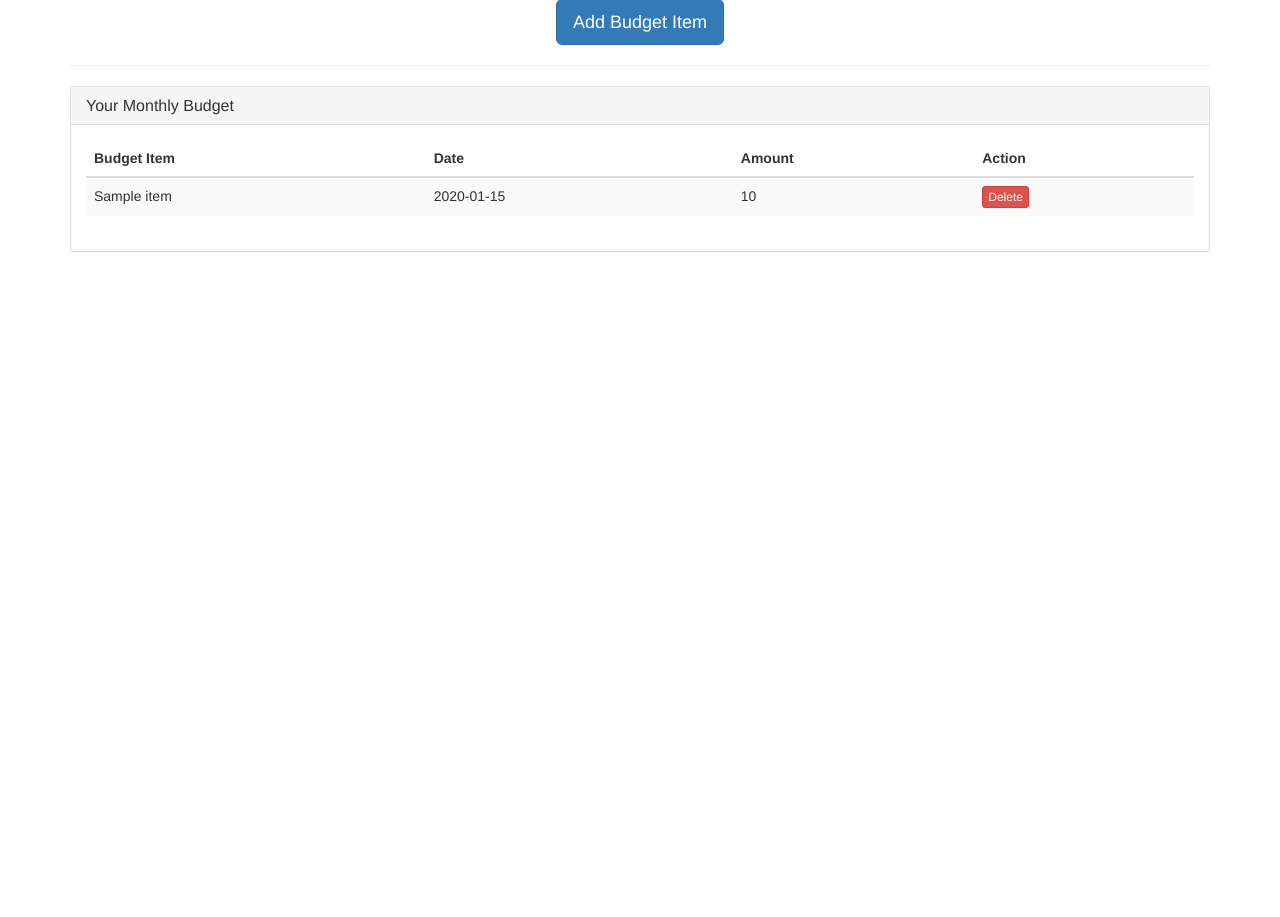
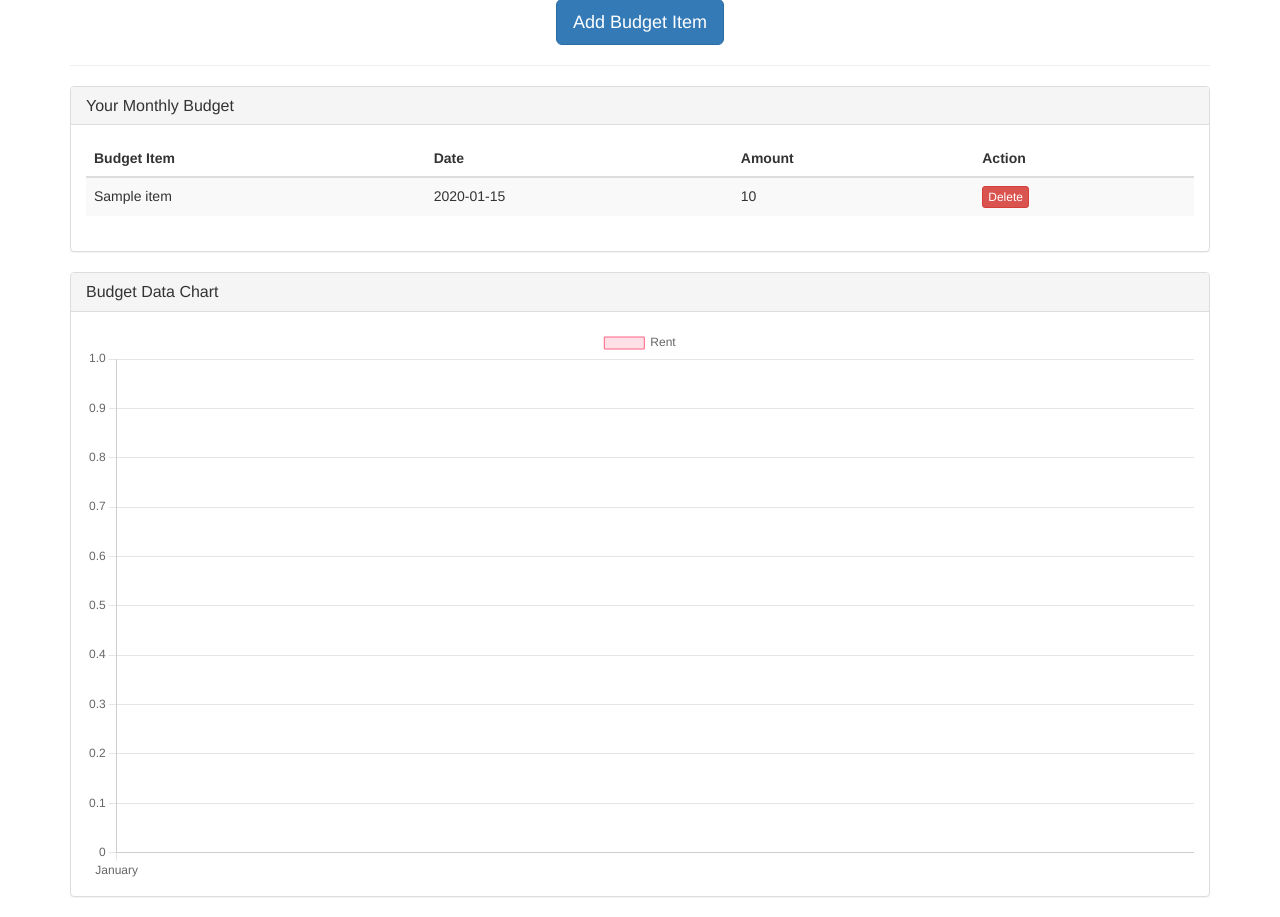
Before and after one commit to GitauHarrison/mbeca-ciaku, a Flask app: a page that uses app/templates/base.html in a window 1280 px wide. Shown: the part 225-1142 px from the top of the page. Before the commit the page ends 477 px from the top, so only its background shows below. Run offline with Flask 2, Linux system fonts and the light colour scheme; a user stored in the database is signed in; tables that the repository leaves empty hold one stand-in row (values such as "Sample post"); some libraries are stand-ins or nearby versions.

Commit message:
Feat: Display budget results in a chart

```diff
--- a/app/routes.py
+++ b/app/routes.py
@@ -16,6 +16,51 @@
 def is_submitted(self):
     return self.form.is_submitted()
 
+
+def budget_data():
+    user = User.query.filter_by(username=current_user.username).first()
+    budget = user.budget_items.all()
+
+    # Get individual items from the budget
+    budget_item = [item.name for item in budget]
+    amount = [item.amount for item in budget]
+    budget_date = [item.date for item in budget]
+
+    # Get months from the budget dates
+    date = [budget_date.date.split('-') for budget_date in budget]
+
+    # Get month number from date
+    month = [int(date[i][1]) for i in range(len(date))]
+    # Replace month numbers with names
+    month_names = ['January', 'February', 'March', 'April', 'May', 'June',
+                     'July', 'August', 'September', 'October', 'November', 'December']
+    month_names_in_budget = [month_names[int(month[i]) - 1] for i in range(len(month))]
+
+    # Create lists needed by ChartJS:
+    # month_names: month in list should not be repeated
+    # budget_item: list of budget items in database
+    # budget_amount: list of amounts for each budget item
+
+    new_month = [] # number of month in list, not repeated
+    new_month_name = [] # month name in list, not repeated
+    budget_amount = [] # amount of each budget item
+
+    for i in range(len(month)):
+        # find if month in list
+        if month[i] in new_month:
+            # if month in list, find index of month
+            index = new_month.index(month[i])
+            # add amount to index
+            budget_amount[index] += amount[i]
+        else:
+            # if month not in list, add month to list
+            new_month.append(month[i])
+            # add amount to list
+            budget_amount.append(amount[i])
+            # find month name
+            new_month_name.append(month_names[month[i] - 1])
+
+    return new_month_name, budget_item, budget_amount
 
 @app.route('/')
 @app.route('/index')
@@ -85,6 +130,15 @@
         return redirect(url_for('update', anchor='budget'))
     budget_items = user.budget_items.all()
 
+    # Get current user's budget
+    months = budget_data()[0]
+    all_budget_items = budget_data()[1]
+    budget_amount = budget_data()[2]
+
+    # Get item number
+    item_number = [i for i in range(len(all_budget_items))]
+    print(item_number)
+
     # Get all asset items for current user
     asset_form = AssetForm()
     if asset_form.validate_on_submit() and asset_form.asset.data:
@@ -129,7 +183,7 @@
         return redirect(url_for('update', anchor='income-sources'))
     actual_incomes = user.actual_incomes.all()
     date = [actual_income.date.split('-') for actual_income in actual_incomes]
-    print(date)
+    #print(date)
     year = [int(date[i][0]) for i in range(len(date))]
     month = [int(date[i][1]) for i in range(len(date))]
     day = [int(date[i][2]) for i in range(len(date))]
@@ -163,7 +217,13 @@
             liability_form=liability_form,
             liabilities=liabilities,
             actual_income_form=actual_income_form,
-            actual_incomes=actual_incomes,)
+            actual_incomes=actual_incomes,
+
+            # Budget data
+            months=months,
+            all_budget_items=all_budget_items,
+            budget_amount=budget_amount,
+            )
 
 
 @app.route('/delete/budget-item-<int:id>')
--- a/app/templates/base.html
+++ b/app/templates/base.html
@@ -66,5 +66,7 @@
 {% block scripts %}
     {{  super() }}
     {{ moment.include_moment() }}
+    <script src="https://cdn.jsdelivr.net/npm/chart.js"></script>
+    {% block app_scripts %}{% endblock %}
 
 {% endblock %}
--- a/app/templates/update.html
+++ b/app/templates/update.html
@@ -78,6 +78,21 @@
                         </div>
                     </div>
                 </div>
+                <!-- Budget data chart -->
+                <div class="row">
+                    <div class="col-sm-12">
+                        <div class="panel panel-default">
+                            <div class="panel-heading">
+                                <h3 class="panel-title">Budget Data Chart</h3>
+                            </div>
+                            <div class="panel-body">
+                                <div id="budget-chart">
+                                    <canvas id="budget-chart-canvas" width="400" height="200"></canvas>
+                                </div>
+                            </div>
+                        </div>
+                    </div>
+                </div>
             </div>
             <!-- END OF BUDGET AND EXPENSES TAB -->
 
@@ -137,6 +152,21 @@
                                     <div class="modal-footer">
                                         <button type="button" class="btn btn-default" data-dismiss="modal">Close</button>
                                     </div>
+                                </div>
+                            </div>
+                        </div>
+                    </div>
+                </div>
+                <!-- Income data chart -->
+                <div class="row">
+                    <div class="col-sm-12">
+                        <div class="panel panel-default">
+                            <div class="panel-heading">
+                                <h3 class="panel-title">Budget Data Chart</h3>
+                            </div>
+                            <div class="panel-body">
+                                <div id="budget-chart">
+                                    <canvas id="income-chart-canvas" width="400" height="200"></canvas>
                                 </div>
                             </div>
                         </div>
@@ -336,3 +366,45 @@
     </div>
 </div>
 {% endblock %}
+
+{% block app_scripts %}
+<script>
+    $(document).ready(function() {
+        $('#tabs').tab();
+    });
+    var ctx = document.getElementById("budget-chart-canvas").getContext("2d");
+    var myChart = new Chart(ctx, {
+        type: 'line',
+        data: {
+            labels: [{% for month in months %}"{{ month }}",{% endfor %}],
+            datasets: [
+
+                    {
+                        label: "Rent",
+                        data: [{% for amount in budge_amount %}{{ amount }},{% endfor %}],
+                        backgroundColor: ['rgba(255, 99, 132, 0.2)'],
+                        borderColor: ['rgba(255,99,132,1)'],
+                        borderWidth: 1
+                    }
+
+            ]
+        },
+    });
+
+    var ctx = document.getElementById("income-chart-canvas").getContext("2d");
+    var myChart = new Chart(ctx, {
+        type: 'line',
+        data: {
+            labels: [{% for month in budget_months %}"{{ month }}",{% endfor %}],
+            datasets: [{
+                label: ['Budget Items'],
+                data: [{% for budget_item in budge_items %}{{ budget_item }},{% endfor %}],
+                backgroundColor: ['rgba(255, 99, 132, 0.2)'],
+                borderColor: ['rgba(255,99,132,1)'],
+                borderWidth: 1
+            }]
+        },
+    });
+
+</script>
+{% endblock %}
```
Also changed, not shown: app.db.
